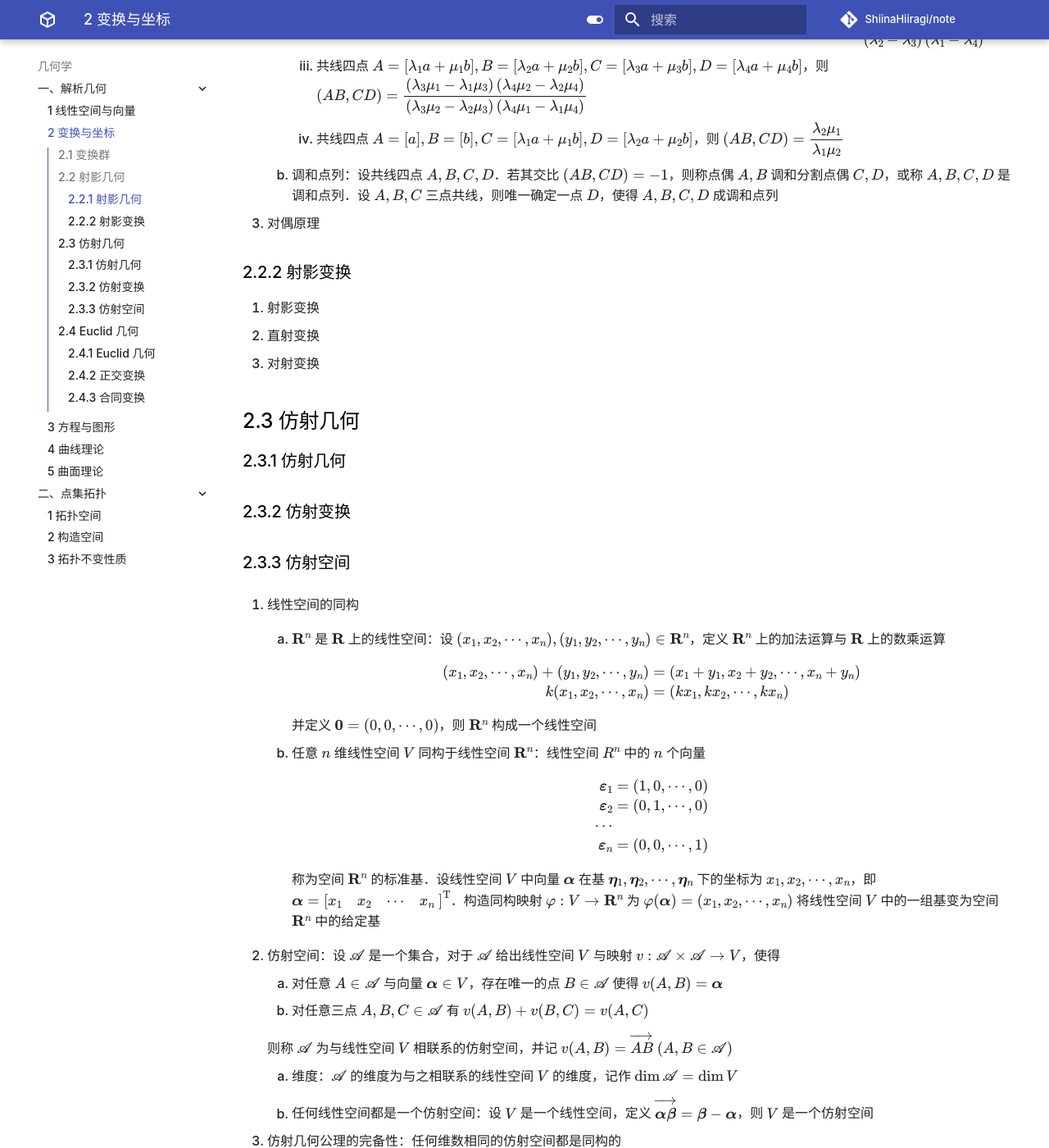
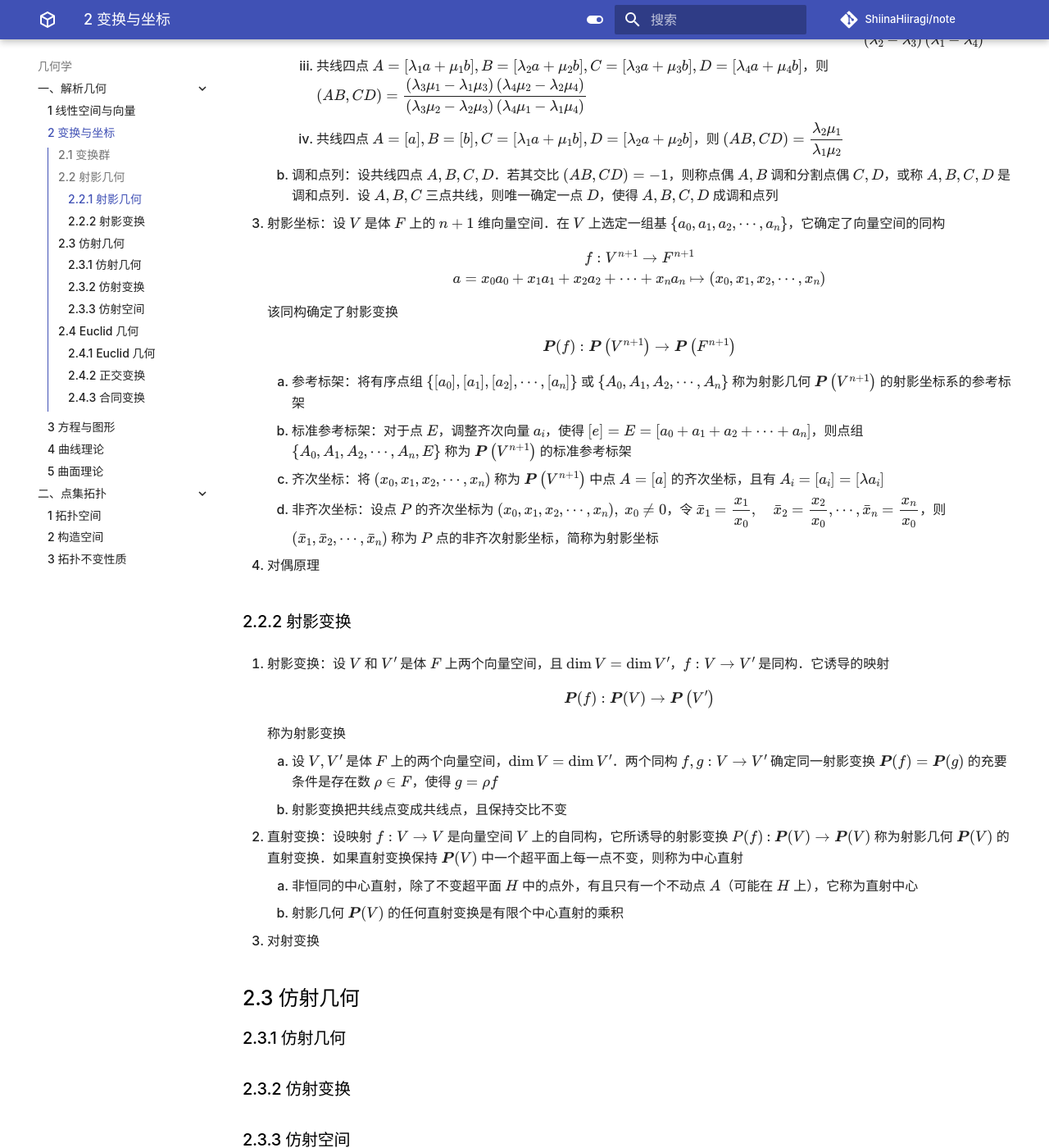
Before and after one commit to ShiinaHiiragi/note, an MkDocs documentation site: the page built from docs/top/anly/geom.md, in a window 1280 px wide and 1400 px high, scrolled down 2178 px. Shown: the whole window at 82% size. Built offline with MkDocs 1.6.1 and Material for MkDocs 9.7.7, drawn with Linux system fonts in a browser that asks for light colours; comment, search, counter and statistics services are not loaded.

Commit message:
add 2.2.1

```diff
--- a/docs/top/anly/geom.md
+++ b/docs/top/anly/geom.md
@@ -59,11 +59,43 @@
         3. 共线四点 $A=\left[\lambda_1 a+\mu_1 b\right], B=\left[\lambda_2 a+\mu_2 b\right], C=\left[\lambda_3 a+\mu_3 b\right], D=\left[\lambda_4 a+\mu_4 b\right]$，则 $(A B, C D)=\dfrac{\left(\lambda_3 \mu_1-\lambda_1 \mu_3\right)\left(\lambda_4 \mu_2-\lambda_2 \mu_4\right)}{\left(\lambda_3 \mu_2-\lambda_2 \mu_3\right)\left(\lambda_4 \mu_1-\lambda_1 \mu_4\right)}$
         4. 共线四点 $A=[a], B=[b], C=\left[\lambda_1 a+\mu_1 b\right], D=\left[\lambda_2 a+\mu_2 b\right]$，则 $(A B, C D)=\dfrac{\lambda_2 \mu_1}{\lambda_1 \mu_2}$
     2. 调和点列：设共线四点 $A, B, C, D$．若其交比 $(A B, C D)=-1$，则称点偶 $A, B$ 调和分割点偶 $C, D$，或称 $A, B, C, D$ 是调和点列．设 $A, B, C$ 三点共线，则唯一确定一点 $D$，使得 $A, B, C, D$ 成调和点列
-3. 对偶原理
+3. 射影坐标：设 $V$ 是体 $F$ 上的 $n+1$ 维向量空间．在 $V$ 上选定一组基 $\left\{a_0, a_1, a_2, \cdots, a_n\right\}$，它确定了向量空间的同构
+
+    $$
+    \begin{gathered}
+    f: V^{n+1} \rightarrow F^{n+1} \\
+    a=x_0 a_0+x_1 a_1+x_2 a_2+\cdots+x_n a_n \mapsto\left(x_0, x_1, x_2, \cdots, x_n\right)
+    \end{gathered}
+    $$
+
+    该同构确定了射影变换
+
+    $$
+    \boldsymbol{P}(f): \boldsymbol{P}\left(V^{n+1}\right) \rightarrow \boldsymbol{P}\left(F^{n+1}\right)
+    $$
+
+    1. 参考标架：将有序点组 $\left\{\left[a_0\right],\left[a_1\right],\left[a_2\right], \cdots,\left[a_n\right]\right\}$ 或 $\left\{A_0, A_1, A_2, \cdots, A_n\right\}$ 称为射影几何 $\boldsymbol{P}\left(V^{n+1}\right)$ 的射影坐标系的参考标架
+    2. 标准参考标架：对于点 $E$，调整齐次向量 $a_i$，使得 $[e]=E=\left[a_0+a_1+a_2+\cdots+a_n\right]$，则点组 $\left\{A_0, A_1, A_2, \cdots, A_n, E\right\}$ 称为 $\boldsymbol{P}\left(V^{n+1}\right)$ 的标准参考标架
+    3. 齐次坐标：将 $\left(x_0, x_1, x_2, \cdots, x_n\right)$ 称为 $\boldsymbol{P}\left(V^{n+1}\right)$ 中点 $A=[a]$ 的齐次坐标，且有 $A_i=\left[a_i\right]=\left[\lambda a_i\right]$
+    4. 非齐次坐标：设点 $P$ 的齐次坐标为 $\left(x_0, x_1, x_2, \cdots, x_n\right),\ x_0 \neq 0$，令 $\bar{x}_1=\dfrac{x_1}{x_0}, \quad \bar{x}_2=\dfrac{x_2}{x_0}, \cdots, \bar{x}_n=\dfrac{x_n}{x_0}$，则 $\left(\bar{x}_1, \bar{x}_2, \cdots, \bar{x}_n\right)$ 称为 $P$ 点的非齐次射影坐标，简称为射影坐标
+
+4. 对偶原理
 
 ### 2.2.2 射影变换
-1. 射影变换
-2. 直射变换
+1. 射影变换：设 $V$ 和 $V^{\prime}$ 是体 $F$ 上两个向量空间，且 $\operatorname{dim} V=\operatorname{dim} V^{\prime}$，$f: V \rightarrow V^{\prime}$ 是同构．它诱导的映射
+
+    $$
+    \boldsymbol{P}(f): \boldsymbol{P}(V) \rightarrow \boldsymbol{P}\left(V^{\prime}\right)
+    $$
+
+    称为射影变换
+
+    1. 设 $V, V^{\prime}$ 是体 $F$ 上的两个向量空间，$\operatorname{dim} V=\operatorname{dim} V^{\prime}$．两个同构 $f, g: V \rightarrow V^{\prime}$ 确定同一射影变换 $\boldsymbol{P}(f)=\boldsymbol{P}(g)$ 的充要条件是存在数 $\rho \in F$，使得 $g=\rho f$
+    2. 射影变换把共线点变成共线点，且保持交比不变
+
+2. 直射变换：设映射 $f: V \rightarrow V$ 是向量空间 $V$ 上的自同构，它所诱导的射影变换 $P(f)$ : $\boldsymbol{P}(V) \rightarrow \boldsymbol{P}(V)$ 称为射影几何 $\boldsymbol{P}(V)$ 的直射变换．如果直射变换保持 $\boldsymbol{P}(V)$ 中一个超平面上每一点不变，则称为中心直射
+    1. 非恒同的中心直射，除了不变超平面 $H$ 中的点外，有且只有一个不动点 $A$（可能在 $H$ 上），它称为直射中心
+    2. 射影几何 $\boldsymbol{P}(V)$ 的任何直射变换是有限个中心直射的乘积
 3. 对射变换
 
 ## 2.3 仿射几何
```
